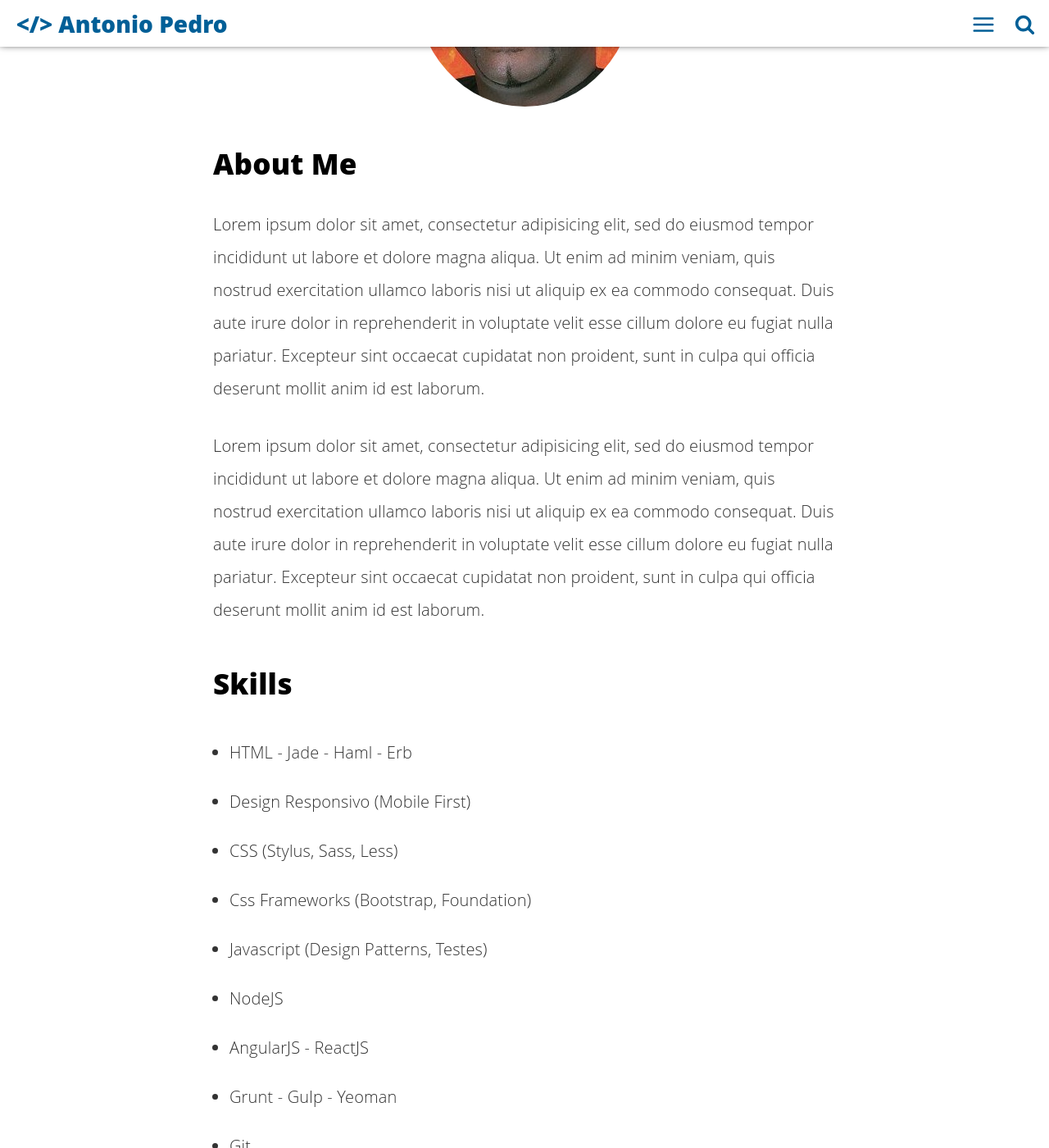
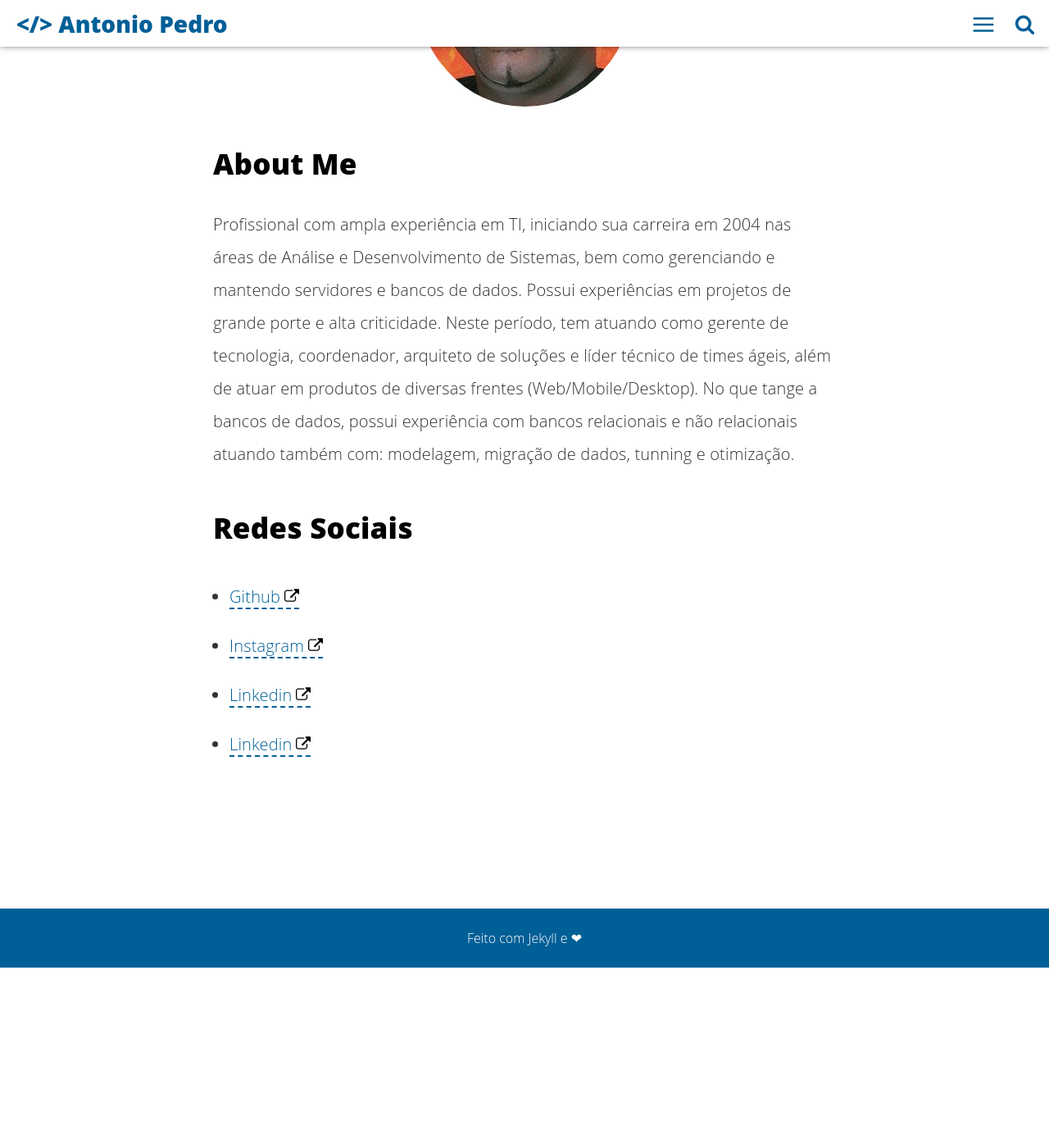
Before and after one commit to apsferreira/antoniopedro.com.br, a Jekyll site: the page built from about.html, in a window 1280 px wide and 1400 px high, scrolled down 738 px. Shown: the whole window at 82% size. Built offline with Jekyll 4.4.1, drawn with Linux system fonts in a browser that asks for light colours; after the commit the page ends 1918 px from its top, so only the background shows below that; some of the changed text lies outside the part shown.

```diff
--- a/about.html
+++ b/about.html
@@ -2,52 +2,23 @@
 layout: minimal
 title: "Sobre mim"
 permalink: /about/index.html
-description: "Some description about Lorem Ipsum..."
+description: "Sonhador, Arquiteto de Software, Empreendedor e Músico nas horas vagas"
 ---
 
 <img itemprop="image" class="img-rounded" src="/assets/img/blog-author.jpg" alt="Antonio Pedro Ferreira">
 
 <h2>About Me</h2>
 
-<p>Lorem ipsum dolor sit amet, consectetur adipisicing elit, sed do eiusmod
-tempor incididunt ut labore et dolore magna aliqua. Ut enim ad minim veniam,
-quis nostrud exercitation ullamco laboris nisi ut aliquip ex ea commodo
-consequat. Duis aute irure dolor in reprehenderit in voluptate velit esse
-cillum dolore eu fugiat nulla pariatur. Excepteur sint occaecat cupidatat non
-proident, sunt in culpa qui officia deserunt mollit anim id est laborum.</p>
+<p>Profissional com ampla experiência em TI, iniciando sua carreira em 2004 nas áreas de Análise e Desenvolvimento de Sistemas, bem como gerenciando e mantendo servidores e bancos de dados. Possui experiências em projetos de grande porte e alta criticidade. Neste período, tem atuando como gerente de tecnologia, coordenador, arquiteto de soluções e líder técnico de times ágeis, além de atuar em produtos de diversas frentes (Web/Mobile/Desktop). No que tange a bancos de dados, possui experiência com bancos relacionais e não relacionais atuando também com: modelagem, migração de dados, tunning e otimização.</p>
 
 
-<p>Lorem ipsum dolor sit amet, consectetur adipisicing elit, sed do eiusmod
-tempor incididunt ut labore et dolore magna aliqua. Ut enim ad minim veniam,
-quis nostrud exercitation ullamco laboris nisi ut aliquip ex ea commodo
-consequat. Duis aute irure dolor in reprehenderit in voluptate velit esse
-cillum dolore eu fugiat nulla pariatur. Excepteur sint occaecat cupidatat non
-proident, sunt in culpa qui officia deserunt mollit anim id est laborum.</p>
 
 
-<h2>Skills</h2>
-
-<ul class="skill-list">
-	<li>HTML - Jade - Haml - Erb</li>
-	<li>Design Responsivo (Mobile First)</li>
-	<li>CSS (Stylus, Sass, Less)</li>
-	<li>Css Frameworks (Bootstrap, Foundation)</li>
-	<li>Javascript (Design Patterns, Testes)</li>
-	<li>NodeJS</li>
-	<li>AngularJS - ReactJS</li>
-	<li>Grunt - Gulp - Yeoman</li>
-	<li>Git</li>
-	<li>PHP</li>
-	<li>Python</li>
-	<li>MySQL - MongoDB</li>
-	<li>Scrum and Kanban</li>
-	<li>TDD e Continuous Integration</li>
-</ul>
-
-<h2>Projetos</h2>
+<h2>Redes Sociais</h2>
 
 <ul>
-	<li><a href="https://github.com/">Lorem Lorem</a></li>
-	<li><a href="https://github.com/">Ipsum Dolor</a></li>
-	<li><a href="https://github.com/">Dolor Lorem</a></li>
+	<li><a href="https://github.com/apsferreira">Github</a></li>
+	<li><a href="https://instagram.com/apsferreira_">Instagram</a></li>
+	<li><a href="https://linkedin.com/in/apsferreira">Linkedin</a></li>
+	<li><a href="https://twitter.com/apsferreira_">Linkedin</a></li>
 </ul>
```
